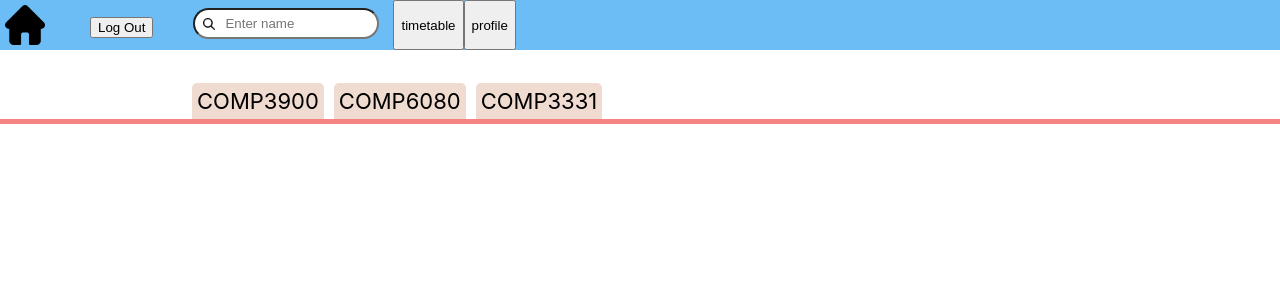
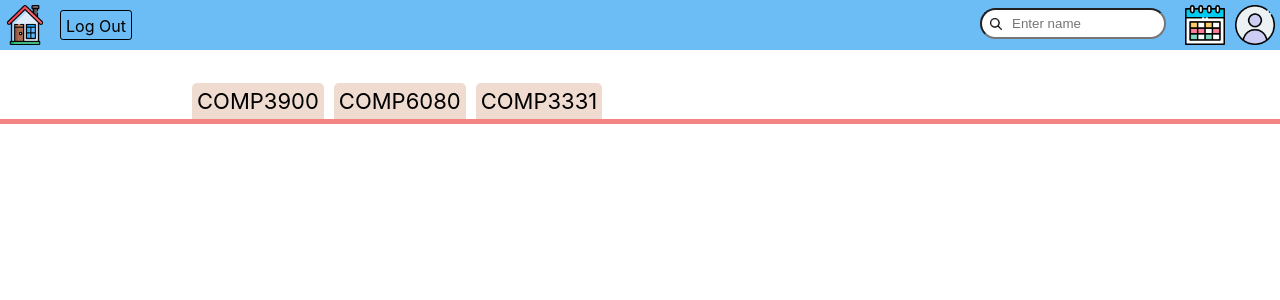
Before and after one commit to RyderAU/capstone-project, a React (Create React App) app in the folder frontend/: page /dashboard in a window 1280 px wide. Shown: the top 300 px of the page. Built offline with nearby package versions, Linux system fonts and the light colour scheme; no server answers.

Commit message:
Navbar style

```diff
--- a/frontend/src/components/NavBar.css
+++ b/frontend/src/components/NavBar.css
@@ -1,6 +1,41 @@
 .nav-container {
   background: #6cbcf6;
   display: flex;
-  justify-content: flex-start;
+  justify-content: space-between;
   height: 50px;
 }
+
+.nav-item {
+  display: flex;
+}
+
+.item-right {
+  justify-content: flex-end;
+}
+
+.home-button {
+  margin: 5px;
+  cursor: pointer;
+}
+
+.logout-button {
+  border: 1px solid black;
+  margin: 10px;
+  padding: 5px;
+  border-radius: 3px;
+  cursor: pointer;
+}
+
+.logout-button:hover {
+  background-color: lightyellow;
+}
+
+.timetable-button {
+  margin: 5px;
+  cursor: pointer;
+}
+
+.profile-button {
+  margin: 5px;
+  cursor: pointer;
+}
--- a/frontend/src/components/NavBar.jsx
+++ b/frontend/src/components/NavBar.jsx
@@ -3,6 +3,8 @@ import axios from "axios";
 import { StoreContext } from "../Store";
 import { useHistory } from "react-router-dom";
 import home from "../images/homeicon.png";
+import timetable from "../images/schedule.png";
+import user from "../images/default-user.png";
 import "./NavBar.css";
 import Search from "./Search";
 
@@ -48,37 +50,39 @@ const NavBar = () => {
 
   return (
     <div className="nav-container">
+      <div className="nav-item">
         <img
           src={home}
           alt=""
-        style={{ margin: "5px" }}
+          className="home-button"
           onClick={() => {
             history.push("/");
             history.push(`dashboard/${courses[0]}/chat`);
           }}
         />
-      <ul>
-        <button onClick={() => handleLogout()}>Log Out</button>
-      </ul>
-
+        <div className="logout-button" onClick={() => handleLogout()}>Log Out</div>
+      </div>
+      <div className="nav-item item-right">
         <Search />
-
-      <button
+        <img
+          src={timetable}
+          alt=""
+          className="timetable-button"
           onClick={() => {
             history.push("/");
             history.push("dashboard/timetable");
           }}
-      >
-        timetable
-      </button>
-      <button
+        />
+        <img
+          src={user}
+          alt=""
+          className="profile-button"
           onClick={() => {
             history.push("/");
             history.push("dashboard/profile");
           }}
-      >
-        profile
-      </button>
+        />
+      </div>
     </div>
   );
 };
```
Also changed, not shown: frontend/src/images/homeicon.png, frontend/src/images/schedule.png (added). Lines whose indentation alone changed are shown as unchanged.
